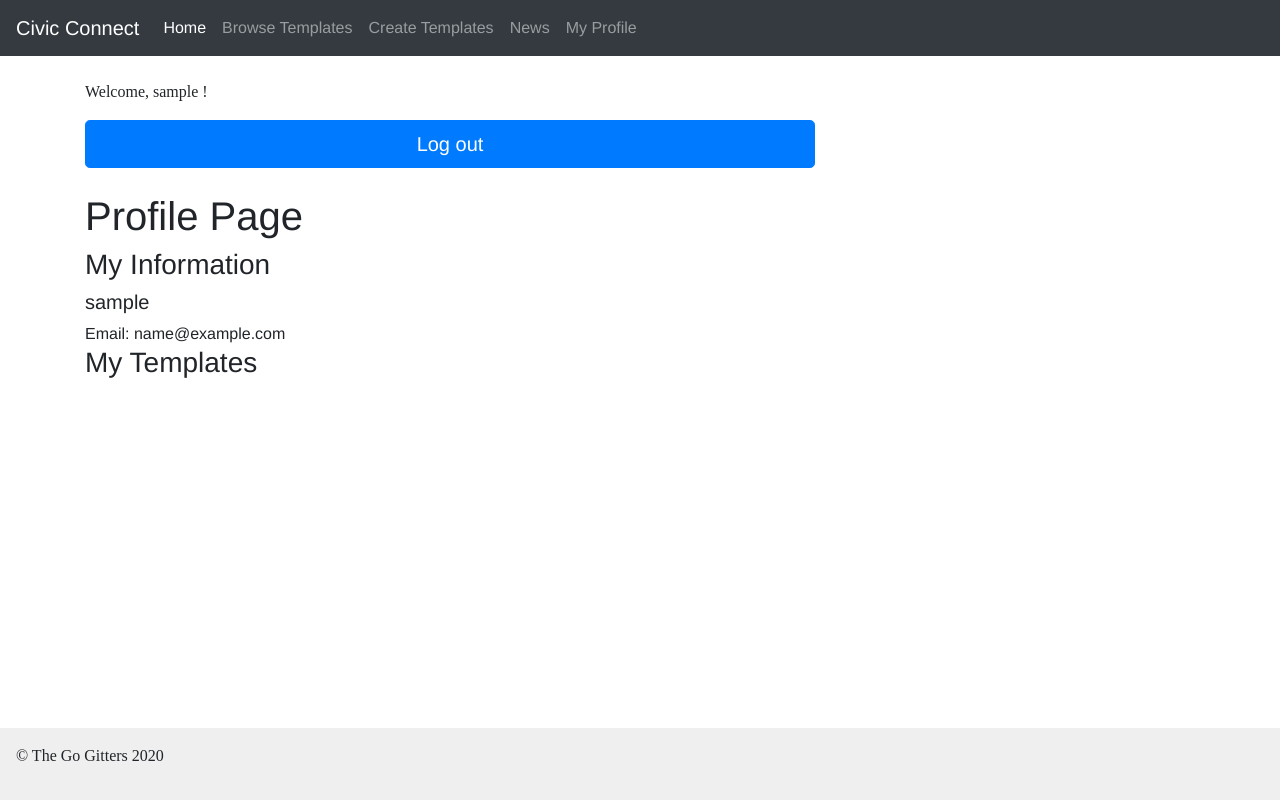
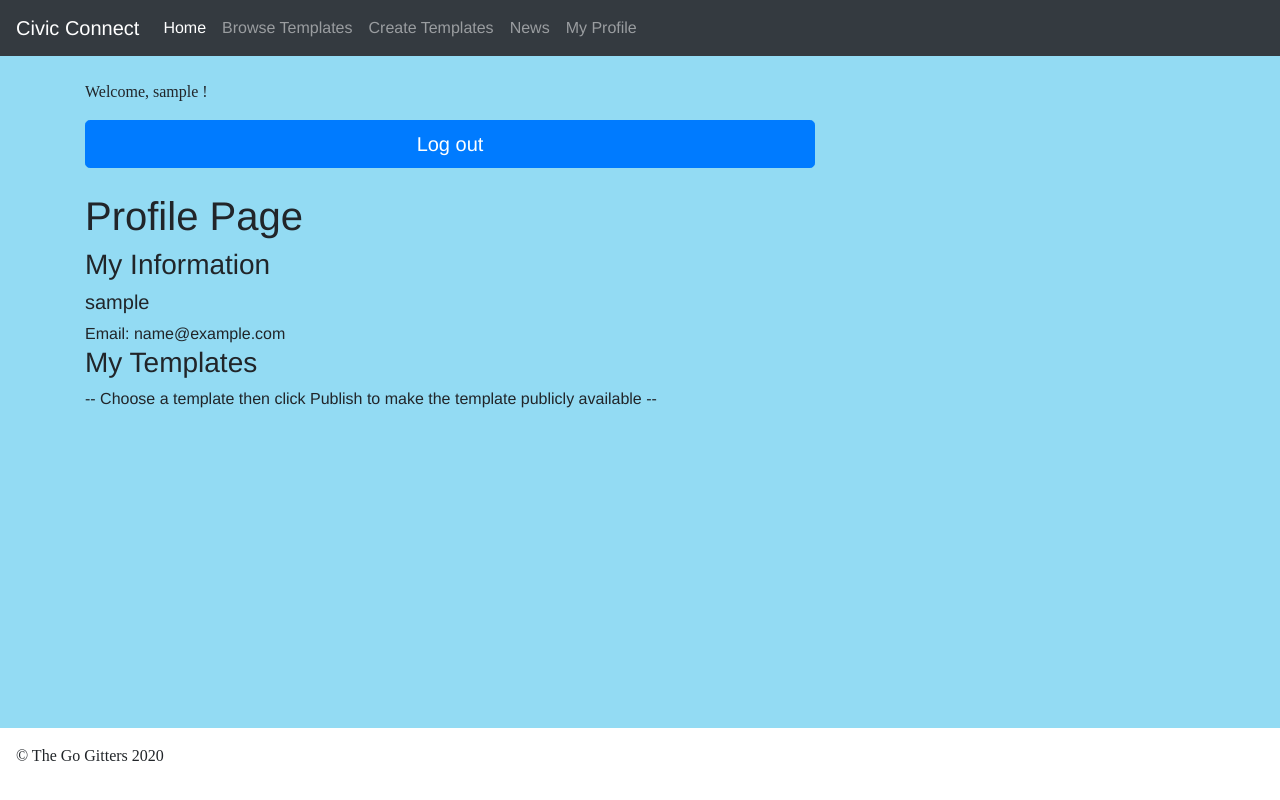
Before and after one commit to AnthonyEsquivel/CivicConnect, a Django app: page /profile/ in a window 1280 px wide. Run offline with Django 3.2, Linux system fonts and the light colour scheme; the visitor is signed in with stand-in values (Sample User, id 1); data that the repository does not hold is empty; some libraries are stand-ins or nearby versions.

Commit message:
Background and corrections

```diff
--- a/mainapp/templates/mainapp/base.html
+++ b/mainapp/templates/mainapp/base.html
@@ -162,9 +162,10 @@
         bottom: 0;
         left: 0;
         padding: 1rem;
-        background-color: #efefef;
+        background-color: white;
         text-align: center;
         }
+        body {background-color: rgb(147, 219, 243);}
     </style>
 </footer>
 </html>
--- a/mainapp/templates/mainapp/browse.html
+++ b/mainapp/templates/mainapp/browse.html
@@ -8,6 +8,7 @@
             <a href="/{{template.id}}" class="list-group-item list-group-item-action flex-column align-items-start">
                 <div class="d-flex w-100 justify-content-between">
                   <h5 class="mb-1">{{template.temp_name}}</h5>
+                  <small>{{template.pub_date}}</small>
                 </div>
                 <p class="mb-1">{{template.temp_description}}</p>
               </a>
--- a/mainapp/templates/mainapp/profile.html
+++ b/mainapp/templates/mainapp/profile.html
@@ -2,13 +2,16 @@
 
 {% block content %}
 <h1>Profile Page</h1>
-
+{% if not user.is_authenticated %}
+    <h3>Please login to view your profile</h3>
+{% else %}
 <h3>My Information</h3>
 <!-- user information -->
 <h5> {{ user }} </h5>
 <a>Email: {{user.email}}</a>
 
 <h3>My Templates</h3>
+<a> -- Choose a template then click Publish to make the template publicly available --</a>
 
 <!-- for all the templates, grab the name -->
 
@@ -17,12 +20,16 @@
         <a href="/{{template.id}}" class="list-group-item list-group-item-action flex-column align-items-start">
             <div class="d-flex w-100 justify-content-between">
             <h5 class="mb-1">{{template.temp_name}}</h5>
-            <small>{{template.pub_date}}</small>
+            <small>Created {{template.pub_date}}</small>
             </div>
             <p class="mb-1">{{template.temp_description}}</p>
-            <p class="mb-1">Public: {{template.public}}</p>
+            {% if template.public %}
+            <p class="mb-1">Public</p>
+            {% else %}
+            <p class="mb-1">Private</p>
+            {% endif %}
         </a>
     {% endfor %}
 </div>
-
+{% endif %}
 {% endblock %}
--- a/mainapp/templates/mainapp/tempPage.html
+++ b/mainapp/templates/mainapp/tempPage.html
@@ -18,7 +18,7 @@
   {% endif %}
     <form method='POST' >
       {% csrf_token %}
-      <!--{{form1.as_p}}-->
+      <!--{{form2.as_p}}-->
       <button type="submit" name="send" class="btn btn-primary">Send to Representative</button>
     </form>
 {% endblock %}
```
